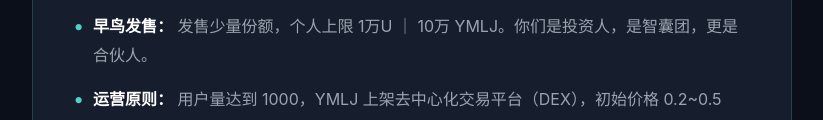
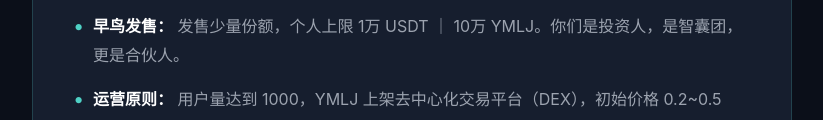
Before and after one commit to YangmingLaojun/YMLJ-Official, a plain HTML site: page index.html in a window 1280 px wide. Shown: the part 1318-1438 px from the top of the page, without its empty margins (228-1051 px from the left). Drawn offline with Linux system fonts and the light colour scheme.

Commit message:
Update index.html

```diff
--- a/index.html
+++ b/index.html
@@ -241,7 +241,7 @@
                 <div class="address-box">0x90ca6a7c69337a508b974668ac1d8e023c44c11b</div>
             </li>
             <li><span class="highlight">价值锚定：</span> YMLJ 锚定阳明老君未来 <span class="highlight">50% 的关联利润</span>（包括课程、X 广告、推广、授徒等收入）。这些场外收入将用于在交易市场公开回购并销毁，实现绝对通缩。</li>
-            <li><span class="highlight">早鸟发售：</span> 发售少量份额，个人上限 1万U ｜ 10万 YMLJ。你们是投资人，是智囊团，更是合伙人。</li>
+            <li><span class="highlight">早鸟发售：</span> 发售少量份额，个人上限 1万 USDT ｜ 10万 YMLJ。你们是投资人，是智囊团，更是合伙人。</li>
             <li><span class="highlight">运营原则：</span> 用户量达到 1000，YMLJ 上架去中心化交易平台（DEX），初始价格 0.2~0.5 USDT。出售仅在交易平台进行，不向特定个人私下兜售。稳赚快运营，不赚不稳的钱。</li>
         </ul>
     </div>
```
